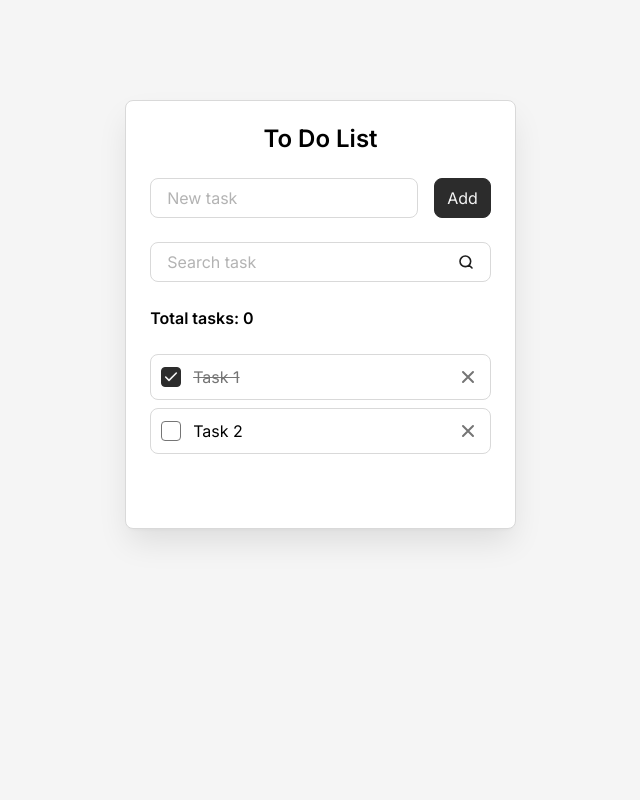
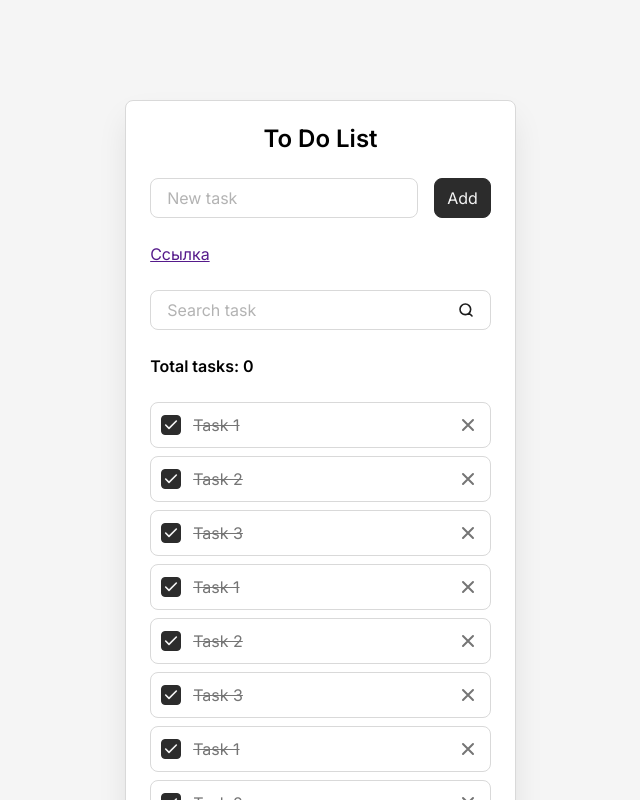
Before and after one commit to Ataevw/vk2, a React (Vite) app: page / in a window 1280 px wide. Shown: the top 800 px of the page, without its empty margins (312-952 px from the left). Built offline with nearby package versions, Linux system fonts and the light colour scheme.

Commit message:
001: подключил axios и накидал app (+ vмодалка и скролл)

```diff
--- a/package.json
+++ b/package.json
@@ -10,6 +10,7 @@
     "preview": "vite preview"
   },
   "dependencies": {
+    "axios": "^1.13.5",
     "react": "^19.2.0",
     "react-dom": "^19.2.0"
   },
--- a/src/App.jsx
+++ b/src/App.jsx
@@ -1,13 +1,88 @@
+import { useEffect, useState } from 'react';
+//import axios from 'axios';
+
 const App = () => {
+  const [isOpen, setIsOpen] = useState(false);
+
+  // Определяет, сколько блоков задач мы уже показали
+  const [current, setCurrent] = useState(1); // номер страницы
+
+  const taskList = [
+    'Task 1',
+    'Task 2',
+    'Task 3',
+    'Task 1',
+    'Task 2',
+    'Task 3',
+    'Task 1',
+    'Task 2',
+    'Task 3',
+    'Task 1',
+    'Task 2',
+    'Task 3',
+    'Task 1',
+    'Task 2',
+    'Task 3',
+    'Task 1',
+    'Task 2',
+    'Task 3',
+    'Task 1',
+    'Task 2',
+    'Task 3',
+  ];
+
+  // Сколько задач показываем за одну "страницу"
+  const TASKS_PER_PAGE = 10;
+
+  // Формируем массив задач для отображения
+  // Берём с начала списка до (current * 10)
+  // Если current = 1 → показываем 10 задач
+  // Если current = 2 → показываем 20 задач
+  const tasksToShow = taskList.slice(0, current * TASKS_PER_PAGE);
+
+  // Обработчик прокрутки страницы
+  const scrollHandler = (e) => {
+    // Проверяем, насколько пользователь близко к низу страницы
+    // scrollHeight — общая высота документа
+    // scrollTop — сколько уже проскроллили
+    // window.innerHeight — высота видимой области
+    // Если до низа осталось меньше 100px → срабатываем
+    if (
+      e.target.documentElement.scrollHeight -
+        (e.target.documentElement.scrollTop + window.innerHeight) <
+      100
+    ) {
+      // Проверяем, есть ли ещё задачи для показа
+      if (tasksToShow.length < taskList.length) {
+        // Увеличиваем номер страницы
+        // Это вызовет перерендер
+        // И tasksToShow станет больше
+        setCurrent((prev) => prev + 1);
+      }
+    }
+  };
+
+  // Хук жизненного цикла
+  useEffect(() => {
+    // Добавляем обработчик прокрутки
+    document.addEventListener('scroll', scrollHandler);
+
+    // Функция очистки (вызывается при размонтировании
+    // или перед повторным выполнением эффекта)
+    return () => {
+      document.removeEventListener('scroll', scrollHandler);
+    };
+
+    // Эффект будет пересоздаваться каждый раз,
+    // когда изменится tasksToShow (то есть при подгрузке новых задач)
+  }, [tasksToShow]);
+
   return (
     <div className="todo">
       <h1 className="todo__title">To Do List</h1>
       <form className="todo__form">
         <div className="todo__field field">
-          <label
-            className="field__label"
-            htmlFor="new-task"
-          >
+          <label className="field__label" htmlFor="new-task">
             New task
           </label>
           <input
@@ -17,14 +92,50 @@ const App = () => {
             autoComplete="off"
           />
         </div>
-        <button className="button" type="submit">Add</button>
+        <button className="button" type="submit">
+          Add
+        </button>
       </form>
+      <div>
+        <a
+          href=""
+          onClick={(e) => {
+            e.preventDefault();
+            setIsOpen(true);
+          }}
+        >
+          Ссылка
+        </a>
+        {isOpen && (
+          <div
+            className="modal"
+            onClick={() => {
+              setIsOpen(false);
+            }}
+          >
+            <div
+              className="modal__content"
+              onClick={(e) => {
+                e.stopPropagation();
+              }}
+            >
+              <h2>Модальное окно</h2>
+              <button
+                className="button"
+                type="submit"
+                onClick={() => {
+                  setIsOpen(false);
+                }}
+              >
+                Закрыть
+              </button>
+            </div>
+          </div>
+        )}
+      </div>
       <form className="todo__form">
         <div className="todo__field field">
-          <label
-            className="field__label"
-            htmlFor="search-task"
-          >
+          <label className="field__label" htmlFor="search-task">
             Search task
           </label>
           <input
@@ -37,22 +148,24 @@ const App = () => {
         </div>
       </form>
       <div className="todo__info">
-        <div className="todo__total-tasks">Total tasks: <span>0</span></div>
-        <button className="todo__delete-all-button" type="button">Delete all</button>
+        <div className="todo__total-tasks">
+          Total tasks: <span>0</span>
+        </div>
+        <button className="todo__delete-all-button" type="button">
+          Delete all
+        </button>
       </div>
       <ul className="todo__list">
-        <li className="todo__item todo-item">
+        {tasksToShow.map((task, index) => (
+          <li className="todo__item todo-item" key={index}>
             <input
               className="todo-item__checkbox"
               id="task-1"
               type="checkbox"
-            checked
+              defaultChecked
             />
-          <label
-            className="todo-item__label"
-            htmlFor="task-1"
-          >
-            Task 1
+            <label className="todo-item__label" htmlFor="task-1">
+              {task}
             </label>
             <button
               className="todo-item__delete-button"
@@ -76,44 +189,11 @@ const App = () => {
               </svg>
             </button>
           </li>
-        <li className="todo__item todo-item">
-          <input
-            className="todo-item__checkbox"
-            id="task-2"
-            type="checkbox"
-          />
-          <label
-            className="todo-item__label"
-            htmlFor="task-2"
-          >
-            Task 2
-          </label>
-          <button
-            className="todo-item__delete-button"
-            aria-label="Delete"
-            title="Delete"
-          >
-            <svg
-              width="20"
-              height="20"
-              viewBox="0 0 20 20"
-              fill="none"
-              xmlns="http://www.w3.org/2000/svg"
-            >
-              <path
-                d="M15 5L5 15M5 5L15 15"
-                stroke="#757575"
-                strokeWidth="2"
-                strokeLinecap="round"
-                strokeLinejoin="round"
-              />
-            </svg>
-          </button>
-        </li>
+        ))}
       </ul>
       <div className="todo__empty-message"></div>
     </div>
-  )
-}
+  );
+};
 
-export default App
+export default App;
--- /dev/null
+++ b/src/styles/components/modal.css
@@ -0,0 +1,15 @@
+.modal {
+  position: fixed;
+  inset: 0;
+  background: rgba(0, 0, 0, 0.5);
+  display: flex;
+  justify-content: center;
+  align-items: center;
+  z-index: 2;
+}
+
+.modal__content {
+  background: white;
+  padding: 20px;
+  border-radius: 8px;
+}
--- a/src/styles/index.js
+++ b/src/styles/index.js
@@ -8,3 +8,4 @@ import './components/button.css'
 import './components/field.css'
 import './components/todo.css'
 import './components/todo-item.css'
+import './components/modal.css'
```
Also changed, not shown: 1 other file (tests, documents, lock files or other folders). Lines whose indentation alone changed are shown as unchanged.
